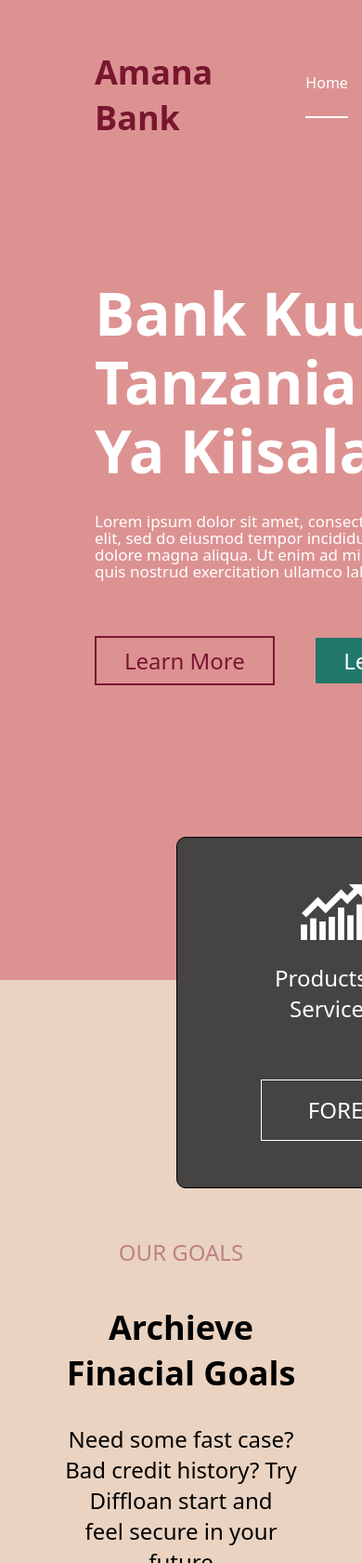
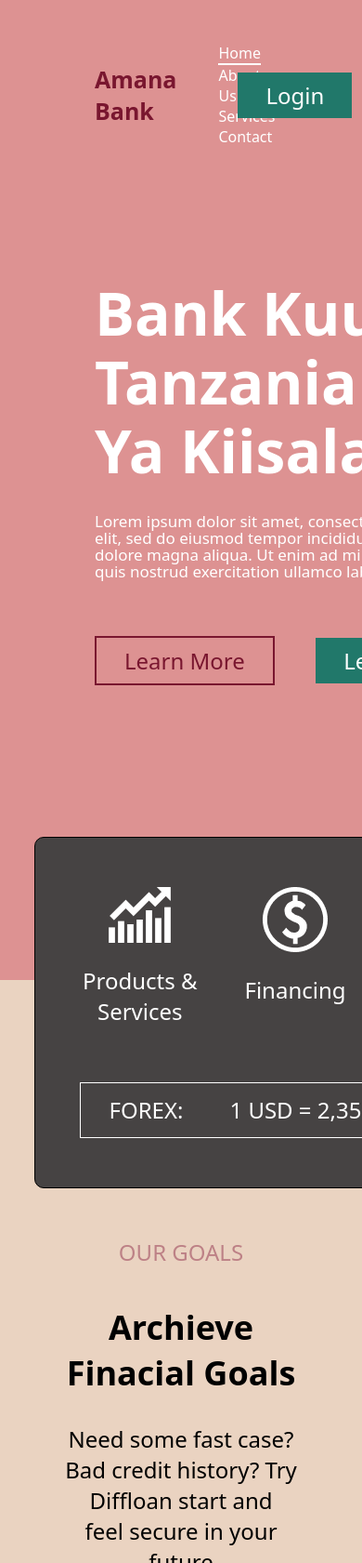
Before and after one commit to Sumally007/amanabank, a plain HTML site: page index.htm in a window 390 px wide. Shown: the top 1681 px of the page at 93% size. Drawn offline with Linux system fonts and the light colour scheme.

Commit message:
main section mobile responsive

```diff
--- a/style.css
+++ b/style.css
@@ -90,6 +90,7 @@
     width: 593px;
     height: 454px;
     color: #FFFFFF;
+
 }
 .bankuu .bank{
     font-family: system-ui, -apple-system, BlinkMacSystemFont, 'Segoe UI', Roboto, Oxygen, Ubuntu, Cantarell, 'Open Sans', 'Helvetica Neue', sans-serif;
@@ -851,3 +852,71 @@
     color: #EAD3C1;
 
 }
+
+
+/* media queary */
+
+@media screen and (max-width: 900px){
+    /* navigations */
+    body > nav{
+        font-size: 16px;
+;
+    }
+    nav .hone-tag .amana{
+        font-size: 25px;
+    }
+    .hone-tag .amana{
+        font-size: 30px;
+    }
+
+    .links{
+        font-family: system-ui, -apple-system, BlinkMacSystemFont, 'Segoe UI', Roboto, Oxygen, Ubuntu, Cantarell, 'Open Sans', 'Helvetica Neue', sans-serif;
+        width: 500px;
+        position: relative;
+        left: 45px;
+    }
+    .links ul{
+        display: flex;
+        flex-wrap: wrap
+    }
+
+    .links ul li a{
+        padding-bottom: 0;
+
+    }
+
+    nav .btn-link{
+        position: relative;
+        right: 45px;
+    }
+
+    /* main content */
+    main .flex .bankuu{
+    }
+
+    main .floating-div{
+        left: 37px;
+        border: 1px solid black;
+        width: 800px;
+        height: 378px;
+    }
+
+    .zakkat .forex{
+        width: 415px;
+        height: 60px;
+        flex-wrap: wrap;
+    }
+
+    .zakkat .forex .fox{
+        margin-left: 30px;
+    }
+
+    .zakkat .forex .USD{
+        margin-left: 50px;
+    }
+
+    .zakkat .btn-forex button{
+        width: 237.62px;
+        height: 56px;
+    }
+}
```
